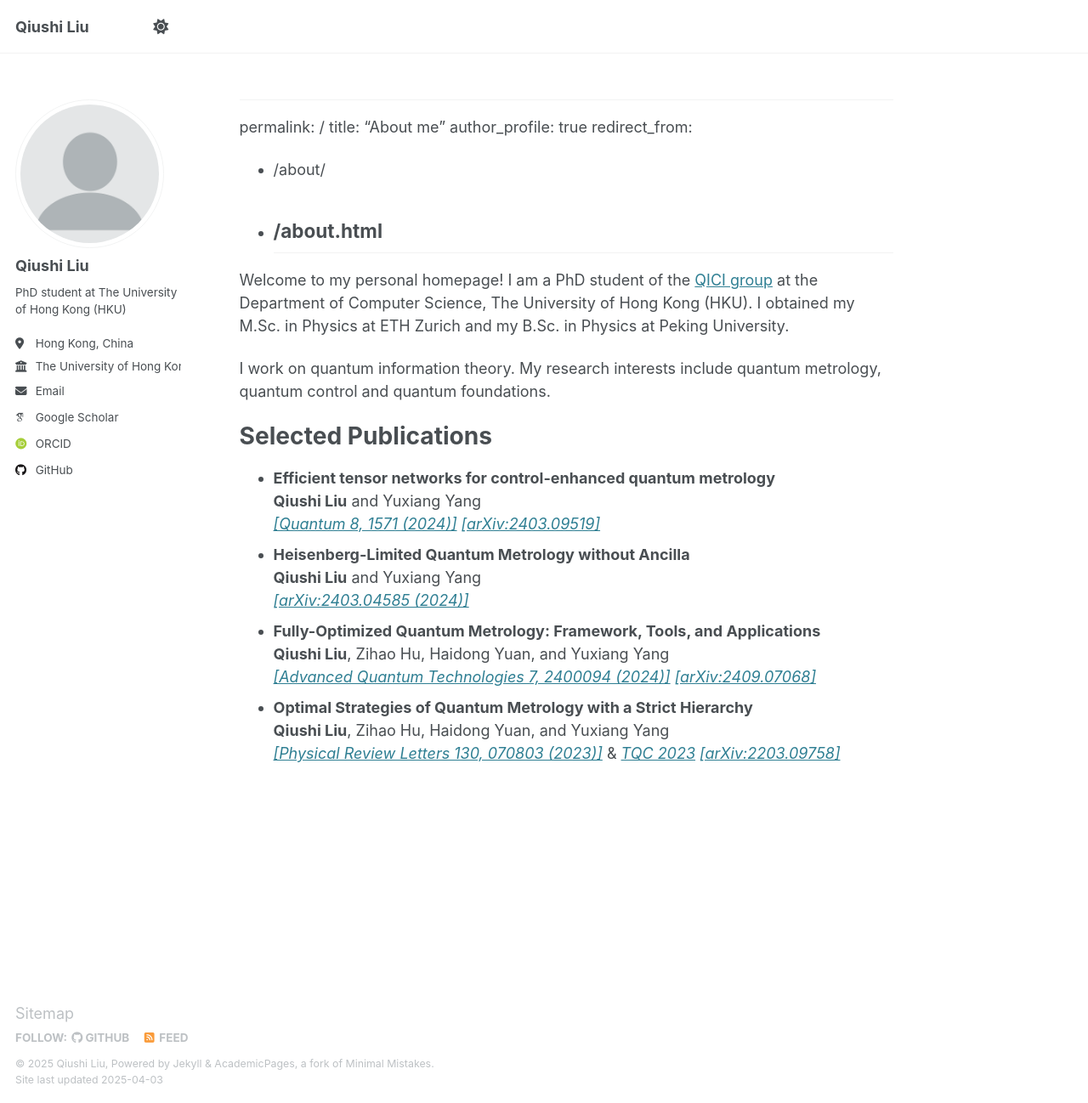
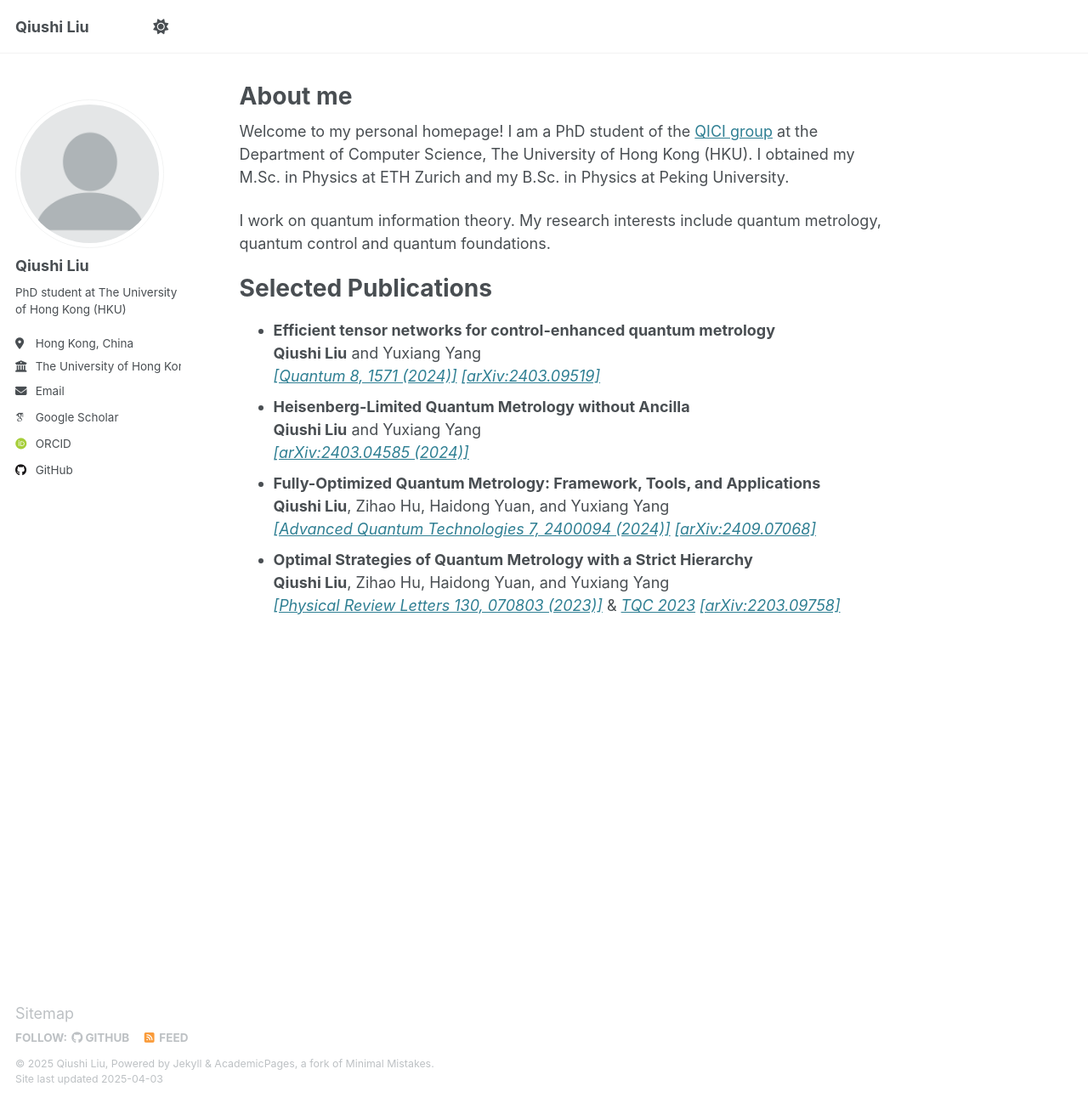
Before and after one commit to qiushi-liu/qiushi-liu.github.io, a Jekyll site: the page built from _pages/about.md, in a window 1280 px wide and 1298 px high. Shown: the whole window at 85% size. Built offline with Jekyll 4.4.1, drawn with Linux system fonts in a browser that asks for light colours; some web fonts are replaced; our own code applies the rules of GitHub Pages for plain Markdown files.

Commit message:
Update about.md

```diff
--- a/_pages/about.md
+++ b/_pages/about.md
@@ -1,9 +1,3 @@
-<style>
-  a {
-    text-decoration: none;
-  }
-</style>
-
 ---
 permalink: /
 title: "About me"
```
